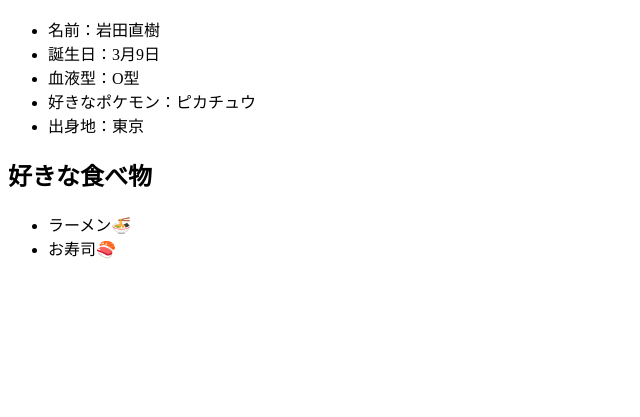
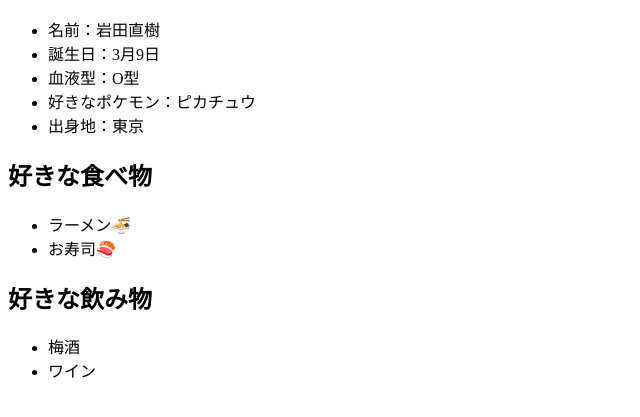
Before and after one commit to naoki-27/git-practice, a plain HTML site: page index.html in a window 1280 px wide. Shown: the part 127-544 px from the top of the page, without its empty margins (0-640 px from the left). Drawn offline with Linux system fonts and the light colour scheme.

Commit message:
好きな飲み物を追記

```diff
--- a/index.html
+++ b/index.html
@@ -27,6 +27,12 @@
         <li>お寿司🍣</li>
     </ul>
 
+    <h2>好きな飲み物</h2>
+    <ul>
+        <li>梅酒</li>
+        <li>ワイン</li>
+    </ul>
+
 
 </body>
 </html>
```
